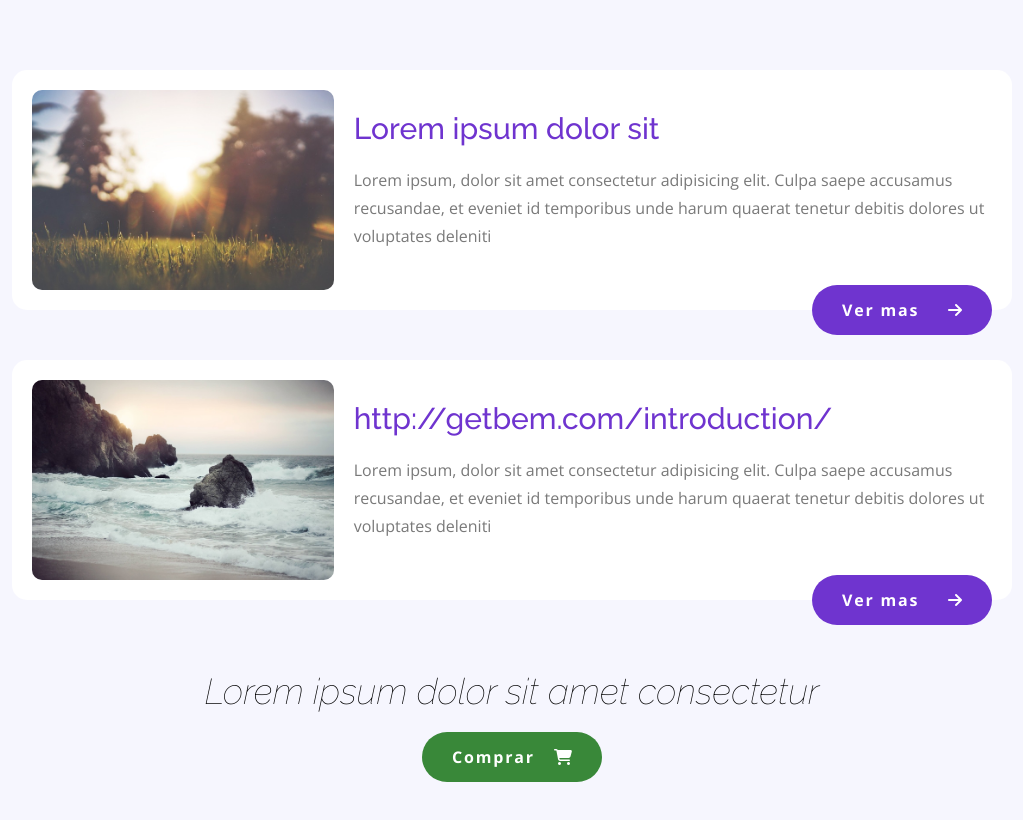
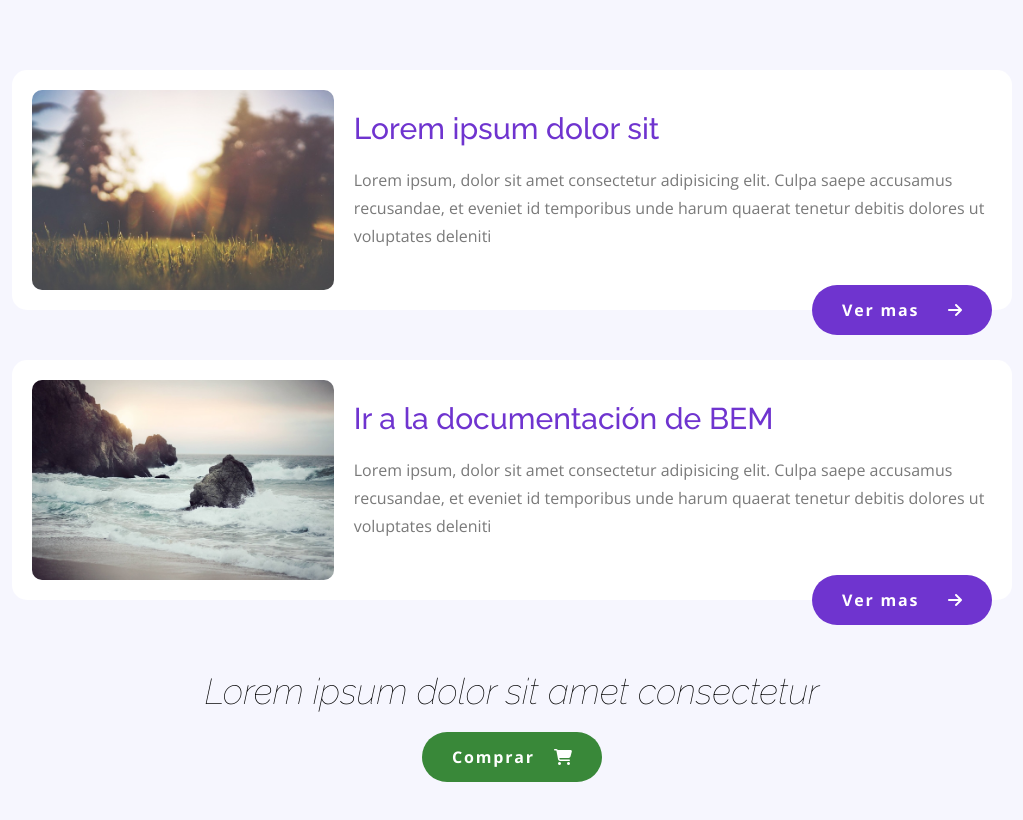
Before and after one commit to ferpmdev/bem-codigo_base, a plain HTML site: page index.html in a window 1280 px wide. Shown: the whole page, without its empty margins (128-1151 px from the left). Drawn offline with nearby package versions, Linux system fonts and the light colour scheme.

Commit message:
1er commit

```diff
--- a/index.html
+++ b/index.html
@@ -43,7 +43,7 @@
           <div class="card_text">
             <h3 class="card__h3">
               <a href="http://getbem.com/introduction/" class="card__a"
-                >http://getbem.com/introduction/</a
+                >Ir a la documentación de BEM</a
               >
             </h3>
             <p class="card__extract">
```
